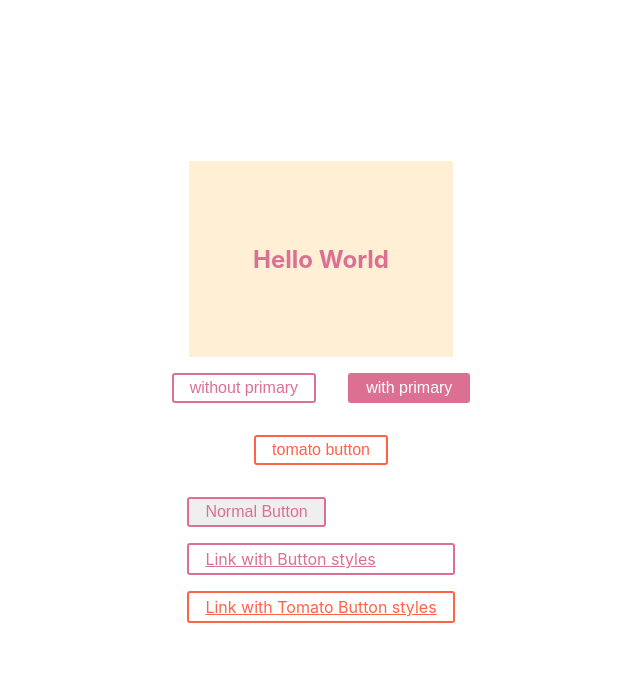
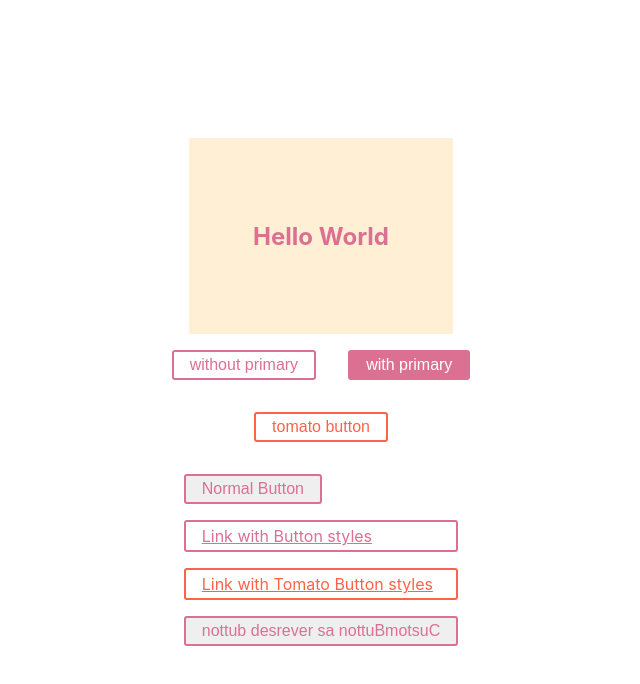
Before and after one commit to nbstsh/styled-components-playground, a React (Create React App) app: page / in a window 1280 px wide. Shown: the top 684 px of the page, without its empty margins (319-959 px from the left). Built offline with nearby package versions, Linux system fonts and the light colour scheme.

Commit message:
Using as prop with React.FC

```diff
--- a/src/components/sample2/sample2.component.tsx
+++ b/src/components/sample2/sample2.component.tsx
@@ -1,6 +1,6 @@
 import React from 'react';
 
-import styled, { StyledComponent } from 'styled-components';
+import styled from 'styled-components';
 
 export interface ISample2Props {}
 
--- a/src/components/sample4/sample4.component.tsx
+++ b/src/components/sample4/sample4.component.tsx
@@ -3,7 +3,7 @@ import React from 'react';
 import styled from 'styled-components';
 
 interface IButton {
-	as?: string;
+	as?: string | React.FC;
 	href?: string;
 }
 
@@ -23,6 +23,17 @@ const TomatoButton = styled(Button)`
 	border-color: tomato;
 `;
 
+const ReversedButton: React.FC = props => {
+	const { children } = props;
+
+	return (
+		<Button
+			{...props}
+			children={typeof children === 'string' && children.split('').reverse()}
+		/>
+	);
+};
+
 const Sample4 = () => {
 	return (
 		<div>
@@ -33,6 +44,7 @@ const Sample4 = () => {
 			<TomatoButton as='a' href='/'>
 				Link with Tomato Button styles
 			</TomatoButton>
+			<Button as={ReversedButton}>CustomButton as reversed button</Button>
 		</div>
 	);
 };
```
